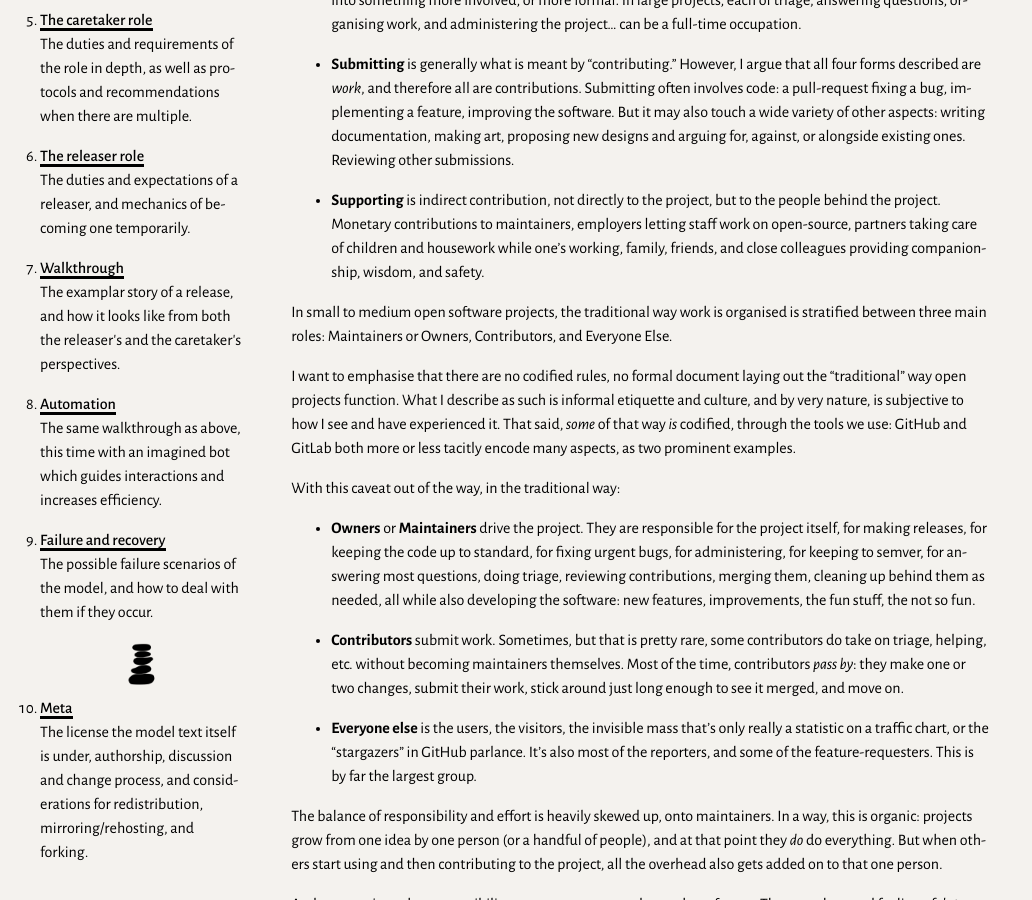
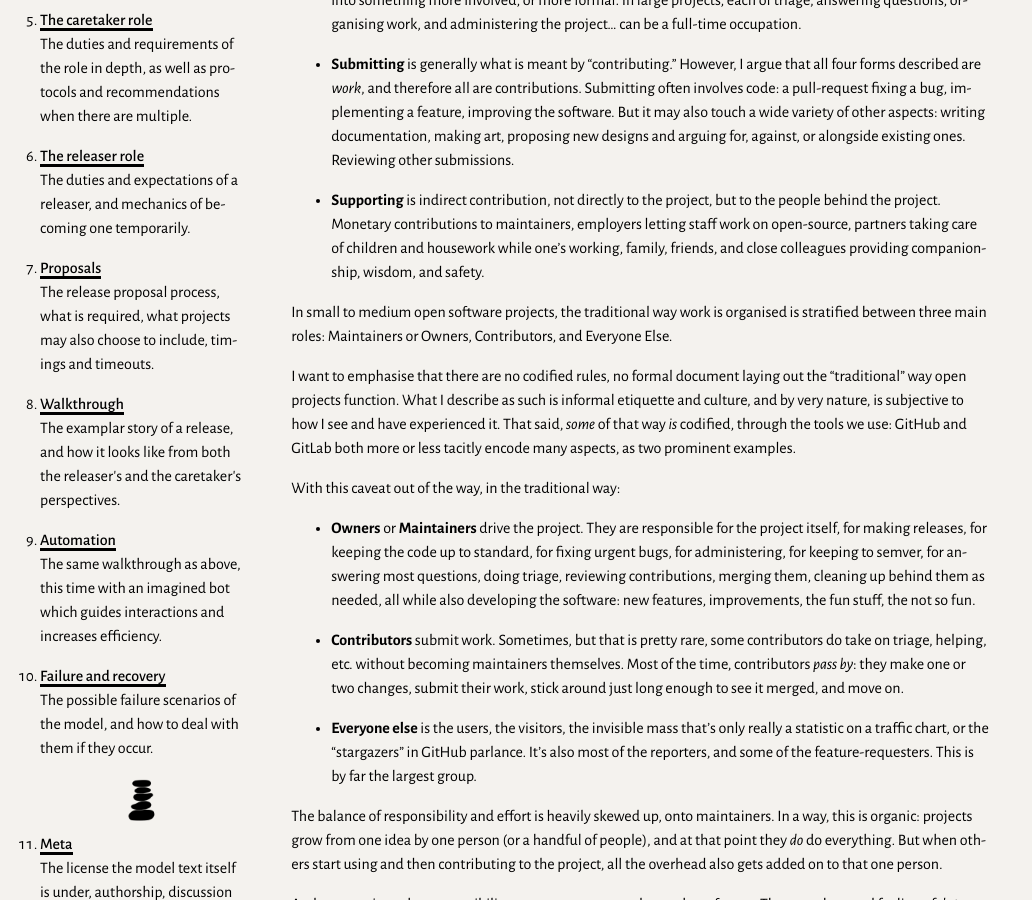
Before and after one commit to passcod/caretaker, a Jekyll site: the page built from index.markdown, in a window 1280 px wide and 900 px high, scrolled down 1120 px. Shown: the whole window, without its empty margins (0-1032 px from the left). Built offline with Jekyll 4.4.1, drawn with Linux system fonts in a browser that asks for light colours; our own code applies the rules of GitHub Pages for plain Markdown files.

Commit message:
Add proposals section

```diff
--- a/_layouts/home.html
+++ b/_layouts/home.html
@@ -47,6 +47,11 @@
 						of becoming one temporarily.</p>
 				</li>
 				<li>
+					<a href="#proposals">Proposals</a>
+					<p>The release proposal process, what is required, what
+						projects may also choose to include, timings and timeouts.</p>
+				</li>
+				<li>
 					<a href="#walkthrough">Walkthrough</a>
 					<p>The examplar story of a release, and how it looks like
 						from both the releaser's and the caretaker's
```
